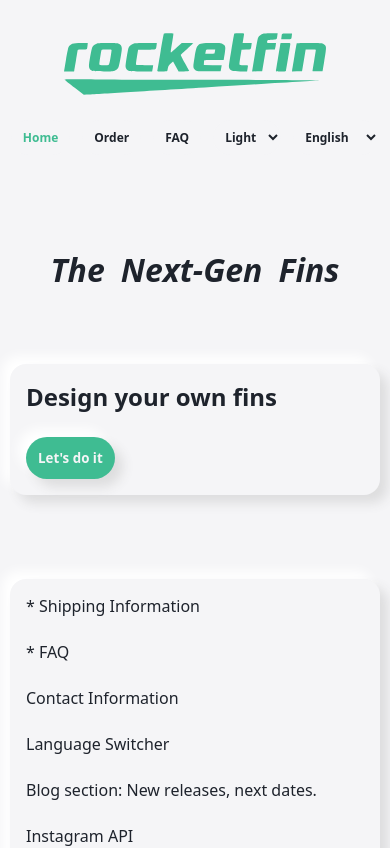
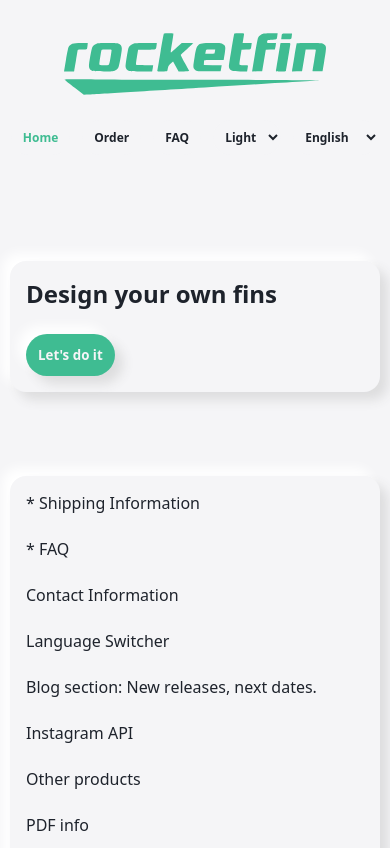
Before and after one commit to franciscobuchini/RocketFins, a React (Vite) app: page / in a window 390 px wide. Shown: the top 848 px of the page. Built offline with nearby package versions, Linux system fonts and the light colour scheme; no server answers.

Commit message:
slogan display responsive

```diff
--- a/src/Styles/Styles.css
+++ b/src/Styles/Styles.css
@@ -221,29 +221,28 @@ article {
 }
 /*BODY*/
 
+#Title {
+  /*responsive-mobile*/
+  @media (width <= 768px) {
+    /*position*/
+    display: none;
+  }
+}
+
 #Title > h1 {
   /*position*/
   text-align: center;
   /*frame*/
   font-weight: 900;
   font-style: italic;
+  font-size: var(--size-xl);
+  line-height: calc(var(--size-xl) * 1.2);
+  margin: var(--size-xxl) 0;
   /*colors*/
   color: var(--primary);
   /*interact*/
   cursor: default;
   user-select: none;
-  /*responsive-mobile*/
-  @media (width <= 768px) {
-    font-size: var(--size-l);
-    line-height: calc(var(--size-l) * 1.2);
-  }
-  /*responsive-pc*/
-  @media (width > 768px) {
-    /*frame*/
-    font-size: var(--size-xl);
-    line-height: calc(var(--size-xl) * 1.2);
-    margin: var(--size-xxl) 0;
-  }
 }
 
 #Title > h1 > .word-span {
```
